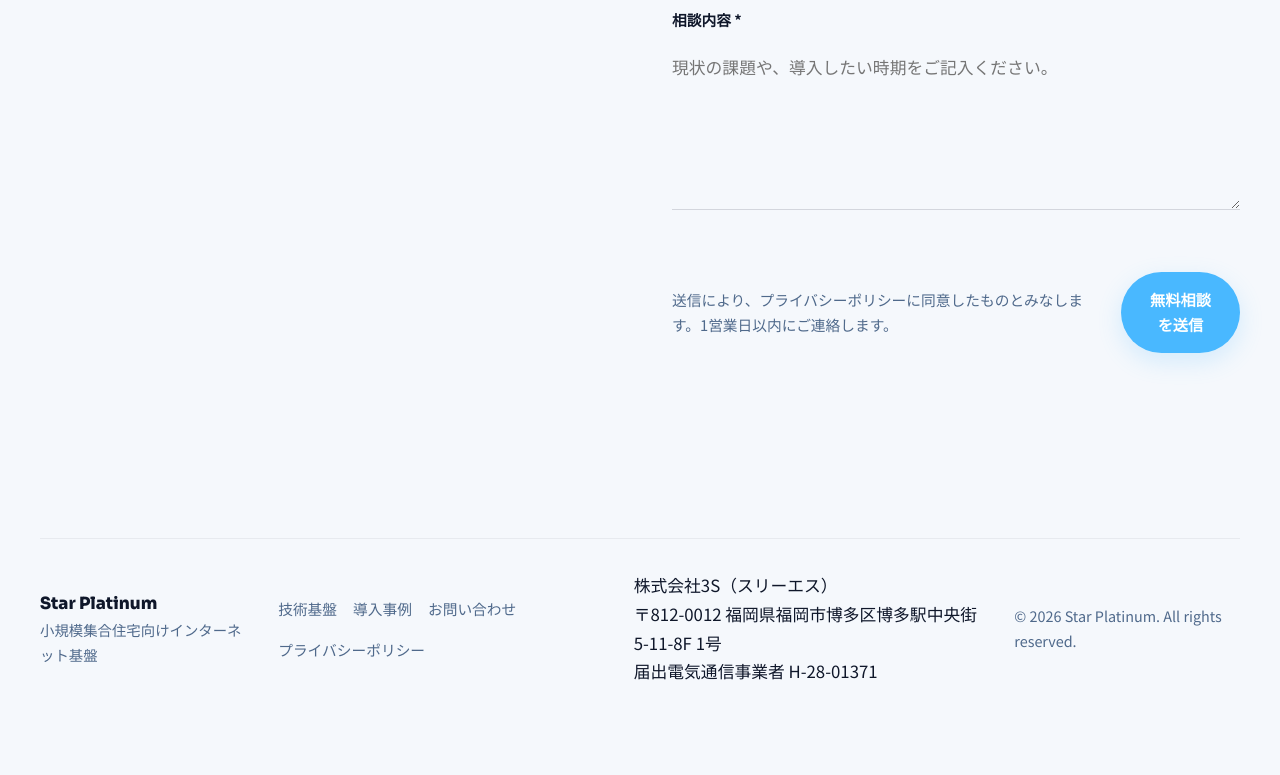
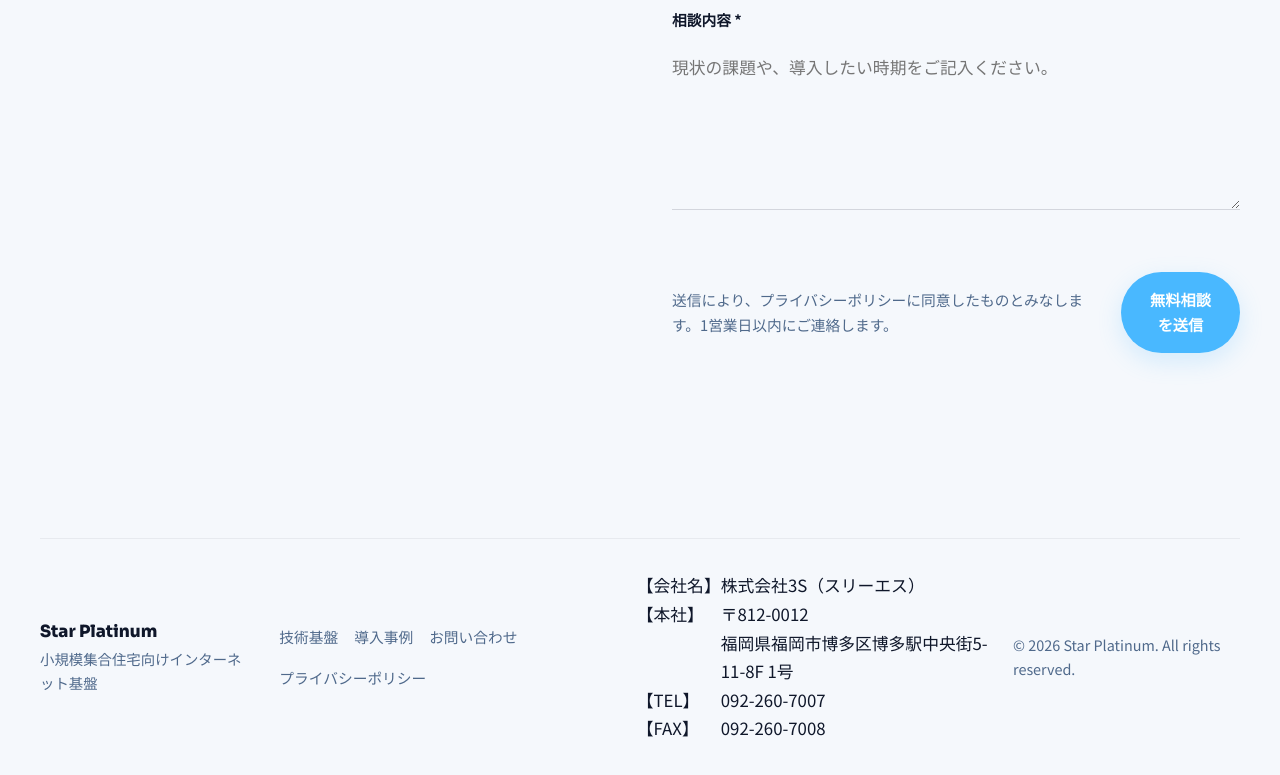
Before and after one commit to z3wazowski/star_platium, a website: page index.html in a window 1280 px wide. Shown: the part 8421-9196 px from the top of the page. Drawn offline with Linux system fonts and the light colour scheme.

Commit message:
Update index.html

```diff
--- a/index.html
+++ b/index.html
@@ -427,10 +427,12 @@
         <a href="/privacy-policy">プライバシーポリシー</a>
       </nav>
       <div class="site-footer__company">
-        <p>株式会社3S（スリーエス）</p>
-        <p>〒812-0012 福岡県福岡市博多区博多駅中央街5-11-8F 1号</p>
-        <p>届出電気通信事業者 H-28-01371</p>
-      </div>
+  <p><span class="footer-label">【会社名】</span>株式会社3S（スリーエス）</p>
+  <p><span class="footer-label">【本社】</span>〒812-0012</p>
+  <p class="footer-address-indent">福岡県福岡市博多区博多駅中央街5-11-8F 1号</p>
+  <p><span class="footer-label">【TEL】</span>092-260-7007</p>
+  <p><span class="footer-label">【FAX】</span>092-260-7008</p>
+</div>
       <p class="site-footer__copy">&copy; 2026 Star Platinum. All rights reserved.</p>
     </div>
   </footer>
```
